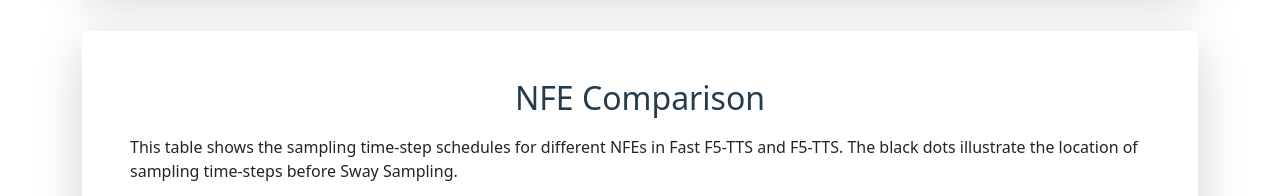
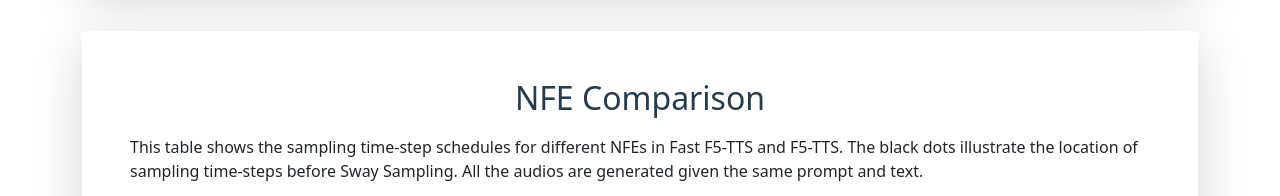
Before and after one commit to Fast-F5-TTS/fast-f5-tts.github.io, a plain HTML site: page index.html in a window 1280 px wide. Shown: the part 2880-3076 px from the top of the page. Drawn offline with Linux system fonts and the light colour scheme.

Commit message:
Update index.html

```diff
--- a/index.html
+++ b/index.html
@@ -235,7 +235,7 @@
 
     <!-- Prompt and Text to Generate -->
     <div class="mb-4">
-        <p>This table shows the sampling time-step schedules for different NFEs in Fast F5-TTS and F5-TTS. The black dots illustrate the location of sampling time-steps before Sway Sampling.</p>
+        <p>This table shows the sampling time-step schedules for different NFEs in Fast F5-TTS and F5-TTS. The black dots illustrate the location of sampling time-steps before Sway Sampling. All the audios are generated given the same prompt and text.</p>
 
         <div style="display: flex; align-items: center;">
             <b>Prompt:</b>
@@ -410,12 +410,12 @@
 				<!-- NFE = 32 -->
 				<tr>
 					<td style="text-align: center; vertical-align: middle;">32</td>
-					<!-- Fast F5-TTS (EPSS) - 留空 -->
+					<!-- Fast F5-TTS (EPSS) -->
 					<td style="text-align: center; vertical-align: middle; padding: 0px;">
-						<!-- 留空 -->
+						<!-- -->
 					</td>
 					<td style="vertical-align: middle; text-align: center; padding: 5px;">
-						<!-- 留空 -->
+						<!-- -->
 					</td>
 					<!-- F5-TTS (Non-EPSS) -->
 					<td style="text-align: center; vertical-align: middle; padding: 0px;">
```
